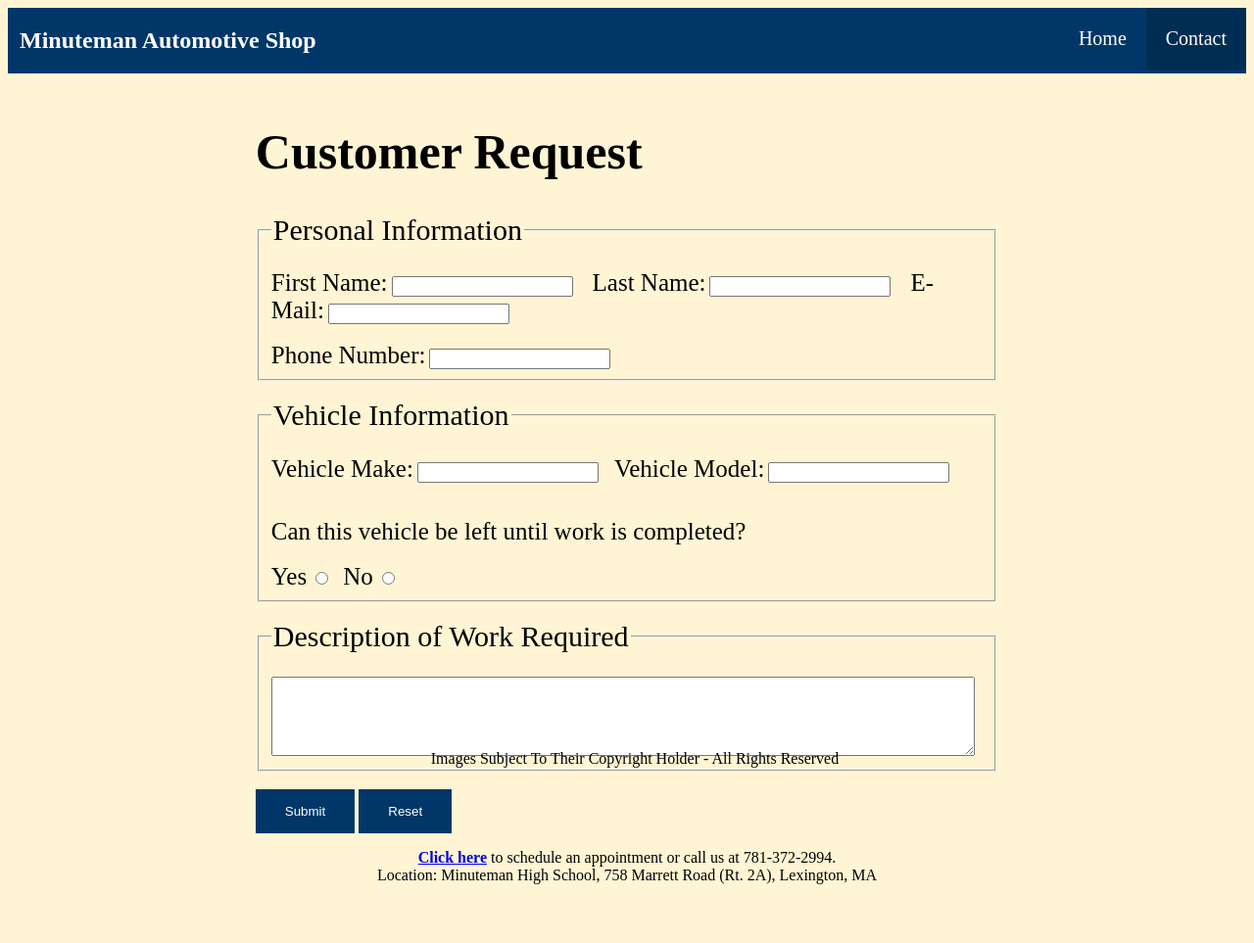
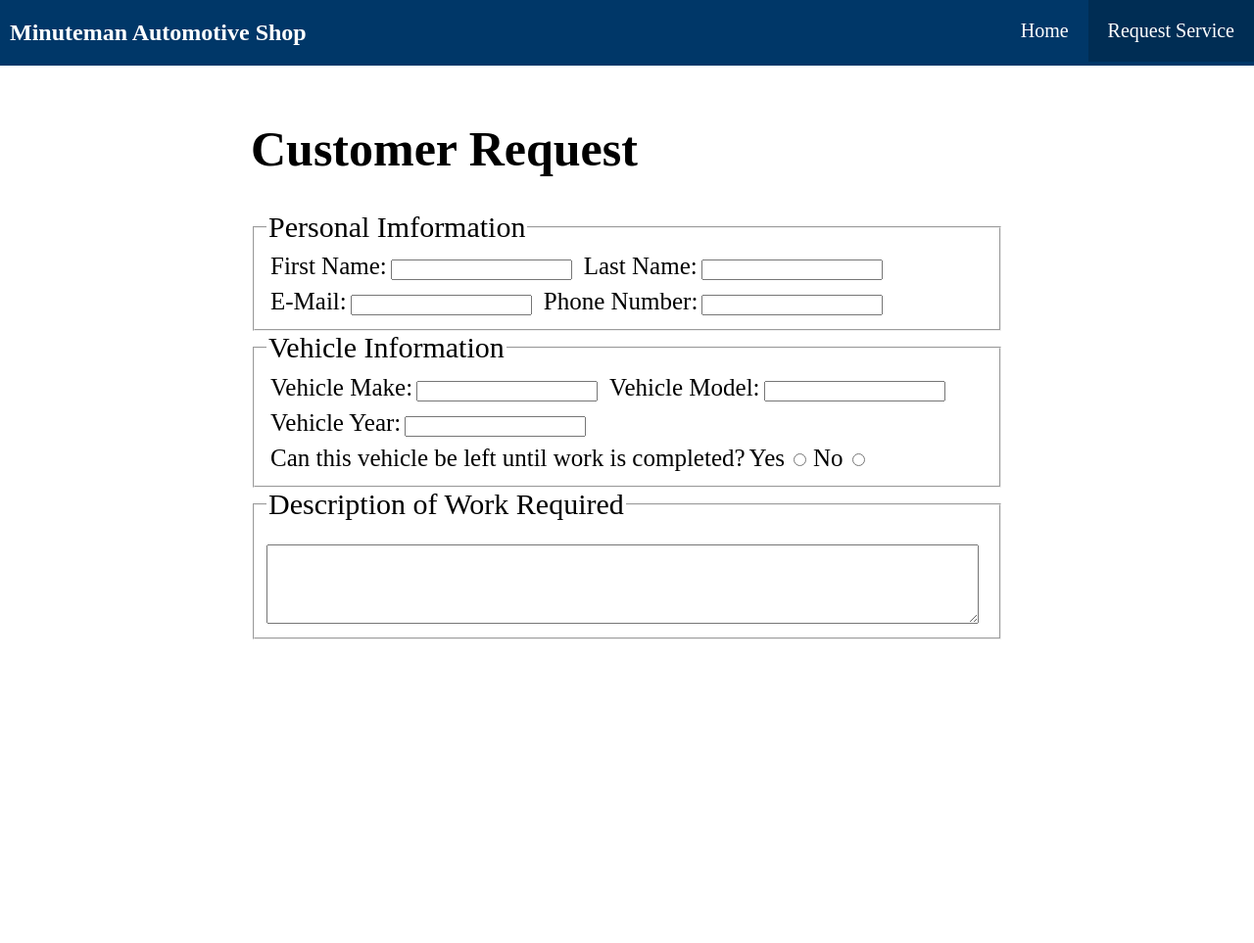
Before and after one commit to BigTandy/mmauto, a PHP site: page /request.html in a window 1280 px wide. Shown: the whole page at 98% size. After the commit the page ends 653 px from the top, so only its background shows below. Run offline with PHP 8.4, Linux system fonts and the light colour scheme.

Commit message:
new (incomplete) page

```diff
--- a/front_end/main.css
+++ b/front_end/main.css
@@ -1,15 +1,20 @@
-/*Navigation bar*/
+/*Styling done to all the pages*/
+	body {
+		margin: 0;
+	}
+
+/*The naviagtion bar at the top of the screen*/
 	#navbar {
 		padding: 0;
 		overflow: hidden;
 		background-color: #003768;
 		width: 100%;
+		margin: 0;
 	}
 	li {
 		list-style-type: none;
 		float: right;
 	}
-
 	li a {
 		display: block;
 		color: white;
@@ -19,16 +24,29 @@ li a {
 		font-size: 20px;
 		cursor: pointer;
 	}
-
+	/*Changes text color on hover*/
 	li a:hover {
 		color: #fcca17;
+		transition: .2s;
 	}
-
+	/*Class to change navbar button background on active page*/
 	.active {
 		background-color: #002D54;
 	}
 	h2 {
 		color: white;
+		padding-left: 10px;
+		padding-bottom: 0;
+	}
+
+/*Form formatting*/
+	form {
+		padding: 5px;
+		width: 60%;
+	}
+	.form-cell {
+		display: inline-block;
+		padding:4px;
 	}
 	/*Removes arrows from number input*/
 	input[type=number] {
@@ -39,13 +57,6 @@ input::-webkit-inner-spin-button {
 	-webkit-appearance: none;
 	margin: 0;
 	}
-/*Form Styling*/
-form {
-	width: 60%;
-	margin-left: auto;
-	margin-right: auto;
-	display: block;
-}
 	textarea {
 		width: 98%;
 	}
@@ -55,21 +66,17 @@ legend {
 	label {
 		font-size: 25px;
 	}
-/*Page Styling*/
-input[type=submit], input[type=reset] {
-	background-color: #003768;
-	border: none;
-	color: white;
-	padding: 15px 30px;
-	text-decoration: none;
-	cursor: pointer;
+	h1 {
+		font-size: 50px;
 	}
-input[type=submit]:hover, input[type=reset]:hover, #service:hover {
-	color: #fcca17;
+	form {
+		width: 60%;
+		margin-left: auto;
+		margin-right: auto;
+		display: block;
 	}
-body {
-	background-color: #FFF5D4
-}
+
+/*Images styling*/
 	#logo {
 		width:40%;
 		z-index: 1;
@@ -82,30 +89,3 @@ body {
 		height:600px;
 		overflow: hidden;
 	}
-.footer {
-   position: fixed;
-   bottom: 0;
-   width: 100%;
-}
-#refuse {
-	float: left;
-}
-h1 {
-	font-size: 50px;
-}
-#service {
-	background-color: #003768;
-	border: none;
-	color: white;
-	padding: 50px 100px;
-	text-align: center;
-	text-decoration: none;
-	display: inline-block;
-	font-size: 30px;
-	margin: 4px 2px;
-	cursor: pointer;
-	float: right;
-}
-p {
-	text-align: center;
-}
--- a/front_end/request.html
+++ b/front_end/request.html
@@ -5,69 +5,76 @@
 		<link rel="stylesheet" href="main.css">
 		<link rel="shortcut icon" href="images/favicon.ico" type="image/x-icon">
 	</head>
+</html>
 <body>
-	<div id="navbar">
-		<li><a class="active" href="#contact">Contact</a></li>
+	<div id='navbar'>
+		<li><a class="active" href="#request">Request Service</a></li>
 		<li><a href="index.html">Home</a></li>
-		<h2>&nbsp Minuteman Automotive Shop</h2>
+		<h2>Minuteman Automotive Shop</h2>
 	</div>
 
+<br>
+	<div class="main">
 
-<br>
+	<form autocomplete="off">
+	<h1>Customer Request</h1>
+		<fieldset> <!--Form data for customers information-->
+			<legend>Personal Imformation</legend>
+			<div class='form-cell'>
+				<label for="fname">First Name:</label>
+					<input id="fname" name="fname" type="text" required>
+			</div>
 
-<form>
+			<div class='form-cell'>
+				<label for="lname">Last Name:</label>
+					<input id="lname" name="lname" type="text" required>
+			</div>
 
-<h1>Customer Request</h1>
+			<div class='form-cell'>
+				<label for="email">E-Mail:</label>
+					<input name="email" type="email" required>
+			</div>
 
-<fieldset><legend>Personal Information</legend>
-<br>
-	<label for="fname">First Name:</label>
-		<input id="fname" name="fname" type="text" required> &nbsp; &nbsp;
-	<label for="lname">Last Name:</label>
-		<input id="lname" name="lname" type="text" required> &nbsp; &nbsp;
-	<label for="email">E-Mail:</label>
-		<input name="email" type="email" required> &nbsp; &nbsp;
-<br><br>
+			<div class='form-cell'>
 				<label for="phone">Phone Number:</label>
 					<input name="phone" type="tel" required>
+			</div>
 		</fieldset>
 
-<br>
+		<fieldset> <!--Form data for customers vehicle information-->
+			<legend>Vehicle Information</legend>
+			<div class='form-cell'>
+				<label for="vehicle_make">Vehicle Make:</label>
+					<input name="vehicle_make" type="text" maxlength="30" required>
+			</div>
 
-<fieldset><legend>Vehicle Information</legend>
-<br>
-	<label for="vehicle_make">Vehicle Make:</label>
-		<input name="vehicle_make" type="text" maxlength="30" required>&nbsp; &nbsp;
+			<div class='form-cell'>
 				<label for="vehicle_model">Vehicle Model:</label>
 					<input name="vehicle_model" type="text" maxlength="30" required>
-<br><br><br>
+			</div>
+
+			<div class='form-cell'>
+				<label for="vehicle_year">Vehicle Year:</label>
+					<input name="vehicle_year" id="vehicle_year" type="number" maxlength="4" required>
+			</div>
+
+			<div class='form-cell'>
 				<label for ="vehicle_left">Can this vehicle be left until work is completed?</label>
-<br><br>
 				<label>Yes</label>
-	<input name="vehicle_left" type="radio" value="Yes" required> &nbsp;
+					<input name="vehicle_left" type="radio" value="Yes" required>
 				<label>No</label>
-	<input name="vehicle_left" type="radio" value="No" required> &nbsp;
+					<input name="vehicle_left" type="radio" value="No" required>
+			</div>
+
 		</fieldset>
 
+		<fieldset>
+			<legend>Description of Work Required</legend>
 				<br>
-
-<fieldset><legend>Description of Work Required</legend>
-	<br><textarea name="description" rows="5" required></textarea>
+				<textarea name="description" rows="5" required></textarea>
 		</fieldset>
 
-<br>
-
-<input type="submit" value="Submit">
-<input type="Reset" value="Reset">
 	</form>
-	<a href="mailto:Automotive@minuteman.org">
-	<p><strong>Click here</strong></a> to schedule an appointment or call us at 781-372-2994.
-<br>
-	Location: Minuteman High School, 758 Marrett Road (Rt. 2A), Lexington, MA</p>
-<br><br>
-	<div class="footer">
-		<p>Images Subject To Their Copyright Holder - All Rights Reserved</p>
 	</div>
 <script src="main.js"></script>
 </body>
-</html>
```
Also changed, not shown: front_end/index.html (+9 -19 lines). Lines whose indentation alone changed are shown as unchanged.
